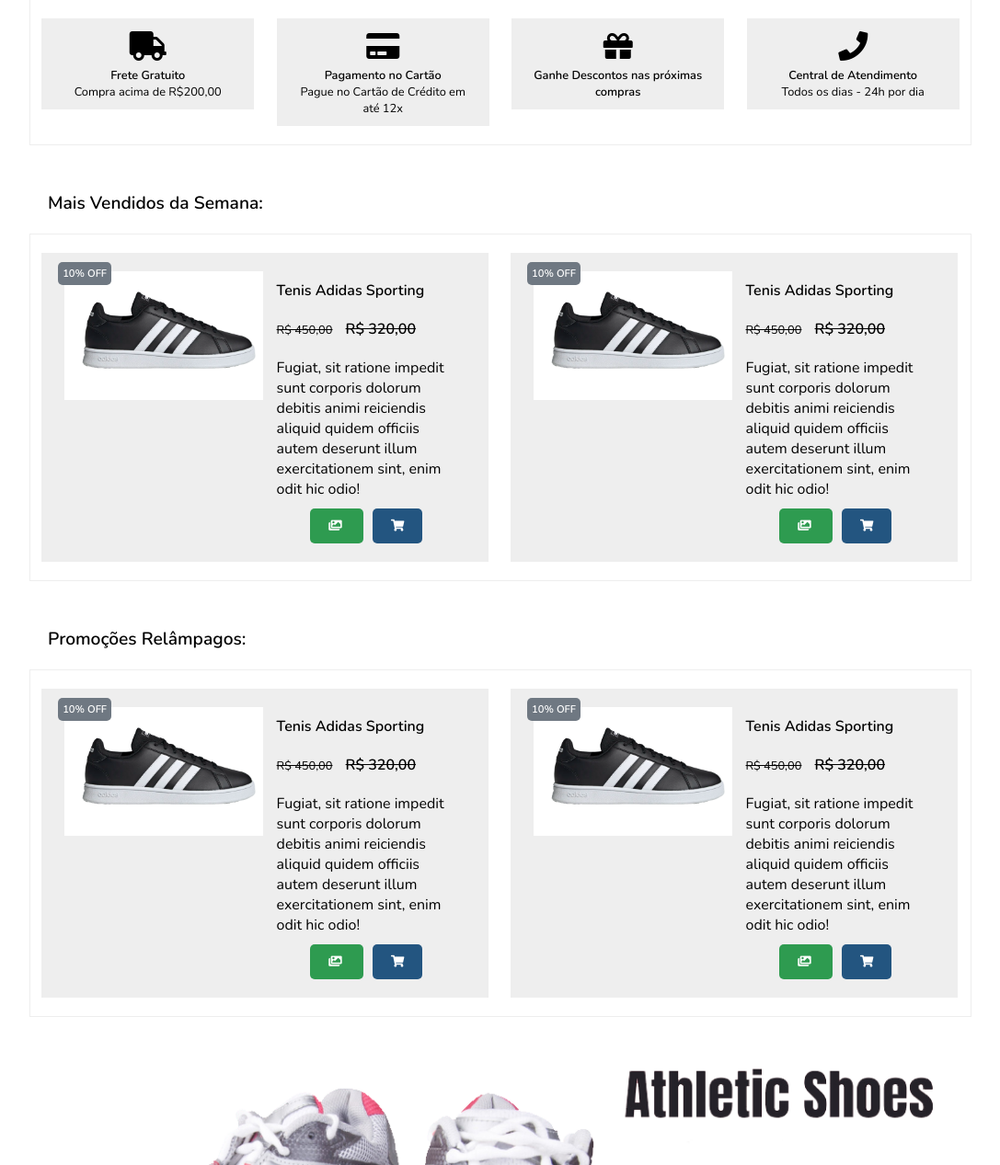
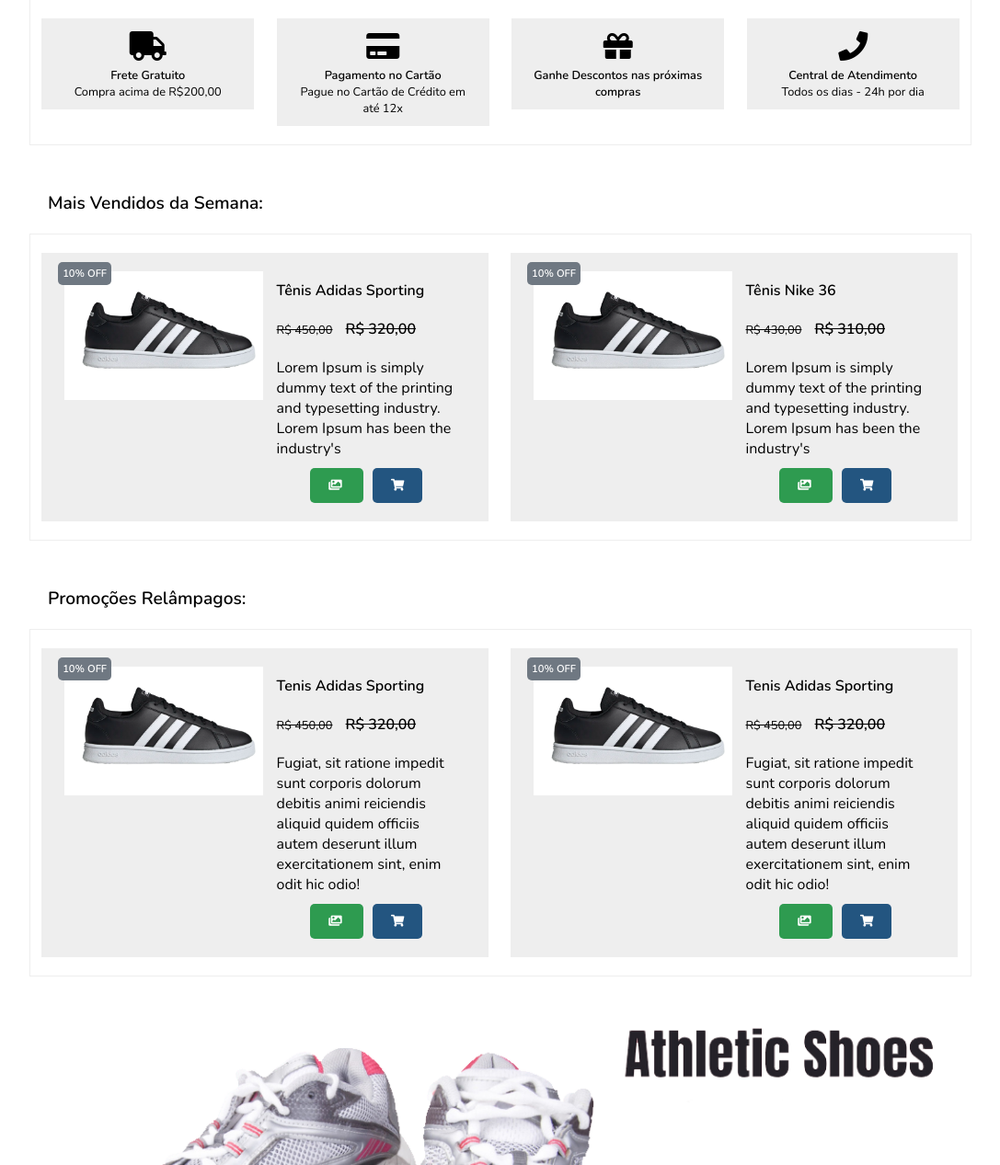
Before and after one commit to lucasrodrix/eRodrix, a PHP site: page /eRodrix/ in a window 1280 px wide. Shown: the part 312-1579 px from the top of the page at 92% size, without its empty margins (96-1183 px from the left). Run offline with PHP 8.4, Linux system fonts and the light colour scheme; data comes from the database, SQL or seed files in the repository; some libraries are stand-ins or nearby versions.

Commit message:
Consulta de Informações Para Seção do Topo

```diff
--- a/core/config.php
+++ b/core/config.php
@@ -28,6 +28,7 @@
 
     //Configurações do Banco de Dados
     $category = 'categories';
+    $product = 'products';
 
     //Configurações dos Perfis de Acesso
 
--- a/themes/loja/header.php
+++ b/themes/loja/header.php
@@ -227,8 +227,8 @@
 
                 foreach($read as $categories):
             ?>
-                <a href="<?= $configBase?>categories/<?= strip_tags($categories['category_url'])?>" title="Conheça nossas <?= strip_tags($categories['category_name'])?>">
-                    <li><?= strip_tags($categories['category_name'])?></li>
+                <a href="<?= $configBase?>categories/<?= strip_tags($categories['category_url']);?>" title="Conheça nossas <?= strip_tags($categories['category_name']);?>">
+                    <li><?= strip_tags($categories['category_name']);?></li>
                 </a>
             <?php endforeach; ?>
             <a href="<?= $configBase?>cart" title="Confira seu carrinho" class="radius">
--- a/themes/loja/pages-container/container-top.php
+++ b/themes/loja/pages-container/container-top.php
@@ -36,30 +36,38 @@
     <h1 class="font-text-medium font-weight-medium text-left m-text-center">Mais Vendidos da Semana:</h1>
     <div class="container_top_info">
         <ul class="caroussel">
-            <?php for($i = 0; $i < 2; $i++):?>
+            <?php
+                $read = $pdo->prepare("SELECT product_guid, product_name, product_headline, product_description, product_url, product_price, product_price_old, product_offers, product_thumb FROM {$product} WHERE status = :status");
+                $read->bindValue(":status", 1);
+                $read->execute();
+
+                $lines = $read->rowCount();
+
+                foreach($read as $products):
+            ?>
                 <li class="img-caroussel">
                     <div class="divisor2">
                         <p class="text-left font-weight-medium price_discount radius">10% OFF</p>
-                        <img src="<?= $configBase ?>images/products/product.png" title="Imagem do Produto: Tenis Adidas Sporting" alt="Imagem do Produto: Tenis Adidas Sporting">
+                        <img src="<?= $configBase ?>images/products/<?= strip_tags($products['product_thumb']);?>" title="Imagem do Produto:<?=strip_tags($products['product_name']);?>" alt="Imagem do Produto:<?=strip_tags($products['product_name']);?>">
                     </div>
                     <div class="divisor2">
-                        <h2 class="text-left m-text-center font-weight-medium font-text-min">Tenis Adidas Sporting</h2>
+                        <h2 class="text-left m-text-center font-weight-medium font-text-min"><?= strip_tags($products['product_name']);?></h2>
                         <p class="text-left m-text-center font-text-min">
-                            <span class="price_old radius font-text-sub radius"><s>R$ 450,00</s></span>
-                            <span class="price_off radius font-text-min font-weight-medium"><s>R$ 320,00</s></span>
+                            <span class="price_old radius font-text-sub radius"><s>R$ <?= number_format($products['product_price_old'],2,',','.');?></s></span>
+                            <span class="price_off radius font-text-min font-weight-medium"><s>R$ <?= number_format($products['product_price'],2,',','.');?></s></span>
                         </p>
-                        <p class="text-left m-text-center font-wtext-sub">Fugiat, sit ratione impedit sunt corporis dolorum debitis animi reiciendis aliquid quidem officiis autem deserunt illum exercitationem sint, enim odit hic odio!</p>
+                        <p class="text-left m-text-center font-wtext-sub"><?= strip_tags($products['product_headline']);?></p>
                         <p class="text-center font-weithg-min font-text-sub actions">
-                            <a href="<?= $configBase ?>details/<?= $i ?>" title="Detalhes do Produto" class="btn_edit radius">
+                            <a href="<?= $configBase ?>details/<?= strip_tags($products['product_url']); ?>" title="Detalhes do Produto" class="btn_edit radius">
                                 <i class="fa fa-images"></i>
                             </a>
-                            <a href="#"? title="Acrescentar esse produto ao seu pedido" class="btn_new radius open_buy" data-id="<?= $i ?>">
+                            <a href="#"? title="Acrescentar esse produto ao seu pedido" class="btn_new radius open_buy" data-id="<?= strip_tags($products['product_guid']); ?>">
                                 <i class="fa fa-shopping-cart"></i>
                             </a>
                         </p>
                     </div>
                 </li>
-            <?php endfor;?>
+            <?php endforeach;?>
             <div class="clear"></div>
         </ul>
         <div class="clear"></div>
```
